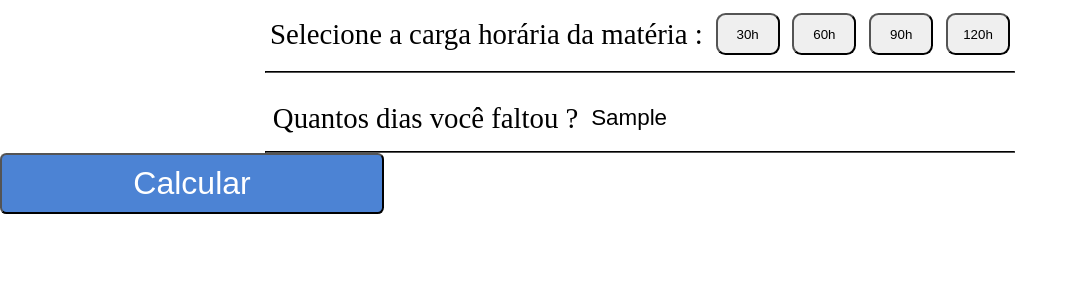
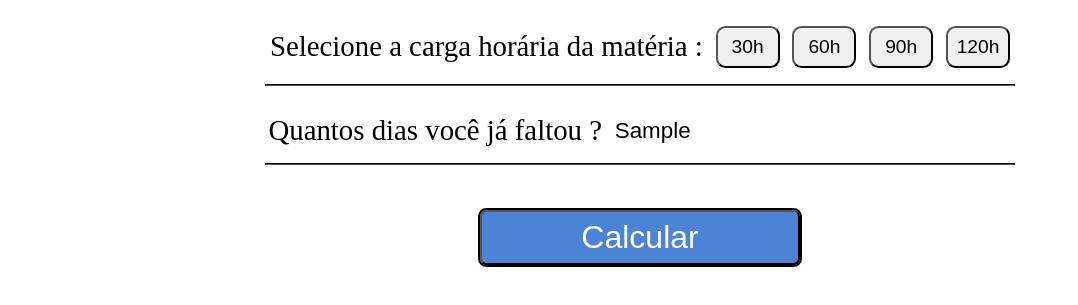
Before and after one commit to MatheusSena02/FalteiSenai, a plain HTML site: page index.html in a window 1280 px wide. Both pictures are taken after typing "Sample" into the empty fields and a click on the button "Calcular". Shown: the part 237-542 px from the top of the page, without its empty margins (0-1078 px from the left). Drawn offline with Linux system fonts and the light colour scheme.

Commit message:
feat: incrementa funcionalidades para verificação das entradas do usuário >> - Adiciona a lógica para evitar que o usuário calcule as horas sem selecionar a carga horária necessária >> - Adiciona a lógica para evitar que o usuário deixe de inserir o número de dias faltados

```diff
--- a/app.js
+++ b/app.js
@@ -2,6 +2,7 @@ let cargaHoraria;
 let quantidadeHorasFaltasPossiveis;
 let quantidadeDiasFaltaPossiveis;
 let quantidadeDiasFaltaRestantes;
+let ultimoValorLido = "";
 
 let botao30h = document.querySelector("#botao30h");
 let botao60h = document.querySelector("#botao60h");
@@ -9,7 +10,6 @@ let botao90h = document.querySelector("#botao90h");
 let botao120h = document.querySelector("#botao120h");
 
 let entrada = document.querySelector("input");
-
 
 let botaoCalcular = document.querySelector("#botaocalcular");
 
@@ -38,6 +38,31 @@ botao120h.addEventListener("click", function(){
 })
 
 botaoCalcular.addEventListener("click", function(){
+    if(entrada.value == ""){
+        alert("É preciso inserir o números de dias de falta");
+    }
+    if(cargaHoraria == 0){
+        alert("É preciso digitar a carga horária");
+    }
     quantidadeDiasFaltaRestantes = quantidadeDiasFaltaPossiveis - entrada.value;
+    cargaHoraria = 0;
     console.log(quantidadeDiasFaltaRestantes);
 })
+
+entrada.addEventListener("keydown", function (event) {
+    const teclasPermitidas = [
+        "Backspace",
+        "Delete",
+        "ArrowLeft",
+        "ArrowRight",
+        "Tab"
+    ];
+
+    if (teclasPermitidas.includes(event.key)) {
+        return;
+    }
+
+    if (!/[0-9]/.test(event.key)) {
+        event.preventDefault();
+    }
+});
--- a/index.html
+++ b/index.html
@@ -7,6 +7,7 @@
     <link rel="stylesheet" href="./style.css">
 </head>
 <body>
+    <main>
         <section class="sessaologo">
         <img id="logorelogio"   src="./images/logo_relogio.png" alt="LogoPrincipal_Relogio">
          <img id="logonome"  src="./images/logo_nome.png" alt="LogoPrincipal_Nome">
@@ -14,21 +15,22 @@
         <section class="sessaoselecao">
             <div class="sessaoselecao_template">
                 <p>Selecione a carga horária da matéria : </p>
-            <button id="botao30h" class="sessaoselecao_botao">30h</button>
-            <button id="botao60h"class="sessaoselecao_botao">60h</button>
-            <button id="botao90h"class="sessaoselecao_botao">90h</button>
-            <button id="botao120h"class="sessaoselecao_botao">120h</button>
+                <button class="sessaoselecao_template_botao" id="botao30h">30h</button>
+                <button class="sessaoselecao_template_botao" id="botao60h">60h</button>
+                <button class="sessaoselecao_template_botao" id="botao90h">90h</button>
+                <button class="sessaoselecao_template_botao"id="botao120h">120h</button>
             </div>
             <hr>
         </section>
         <section class="sessaologo">
             <div class="sessaoselecao_template">
-            <p>Quantos dias você faltou ? </p>
+                <p>Quantos dias você já faltou ? </p>
                 <input>
             </div>
             <hr>
         </section>
         <button id="botaocalcular">Calcular</button>
+    </main>
     <script src="./app.js"></script>
 </body>
 </html>
--- a/style.css
+++ b/style.css
@@ -7,6 +7,12 @@ body{
     box-sizing: border-box;
     align-items: center;
 }
+
+main{
+    display: flex;
+    flex-direction: column;
+    align-items: center;
+ }
 
 .sessaologo{
     display: flex;
@@ -27,7 +33,7 @@ body{
     display: flex;
     flex-direction: column;
     align-items: center;
-    padding-bottom: 0.8rem;
+    padding: 0.8rem;
 }
 
 .sessaoselecao_template{
@@ -37,11 +43,13 @@ body{
     font-size: 1.8rem;
 }
 
-.sessaoselecao_botao{
+
+.sessaoselecao_template_botao{
     margin-left: 0.8rem;
     width: 4rem;
     height: 2.6rem;
     border-radius: 0.6rem;
+    font-size: 1.2rem;
 }
 
 hr{
@@ -51,7 +59,7 @@ hr{
 
 input{
     margin-left: 0.8rem;
-    width: 26rem;
+    width: 24.8rem;
     border: none;
     font-size: 1.4rem;
 }
@@ -63,13 +71,14 @@ input:focus{
 #botaocalcular{
     background-color: rgb(76, 131, 212);
     color: white;
-    width: 24rem;
+    width: 20rem;
     height: 0.2rem;
+    outline: 2px solid black;
     border-radius: 0.4rem;
     font-size: 2rem;
     display: flex;
     justify-content: center;
     align-items: center;
-    padding: 1.8rem;
-
+    padding: 1.6rem;
+    margin-top: 2.8rem;
 }
```
Lines whose indentation alone changed are shown as unchanged.
